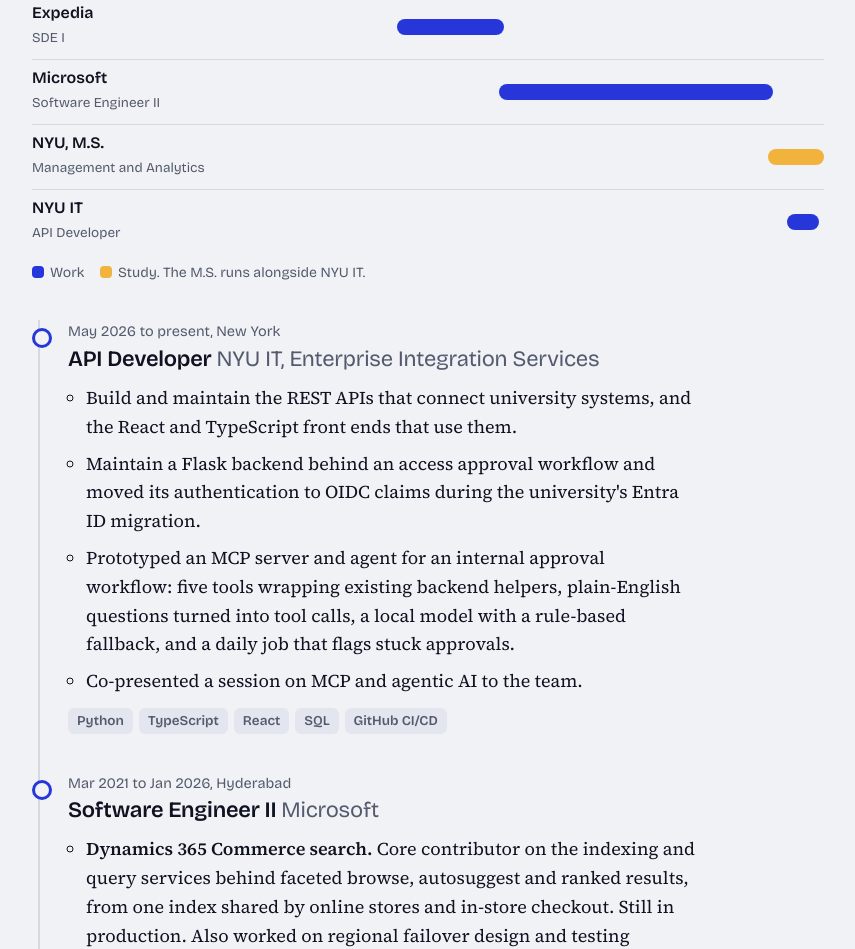
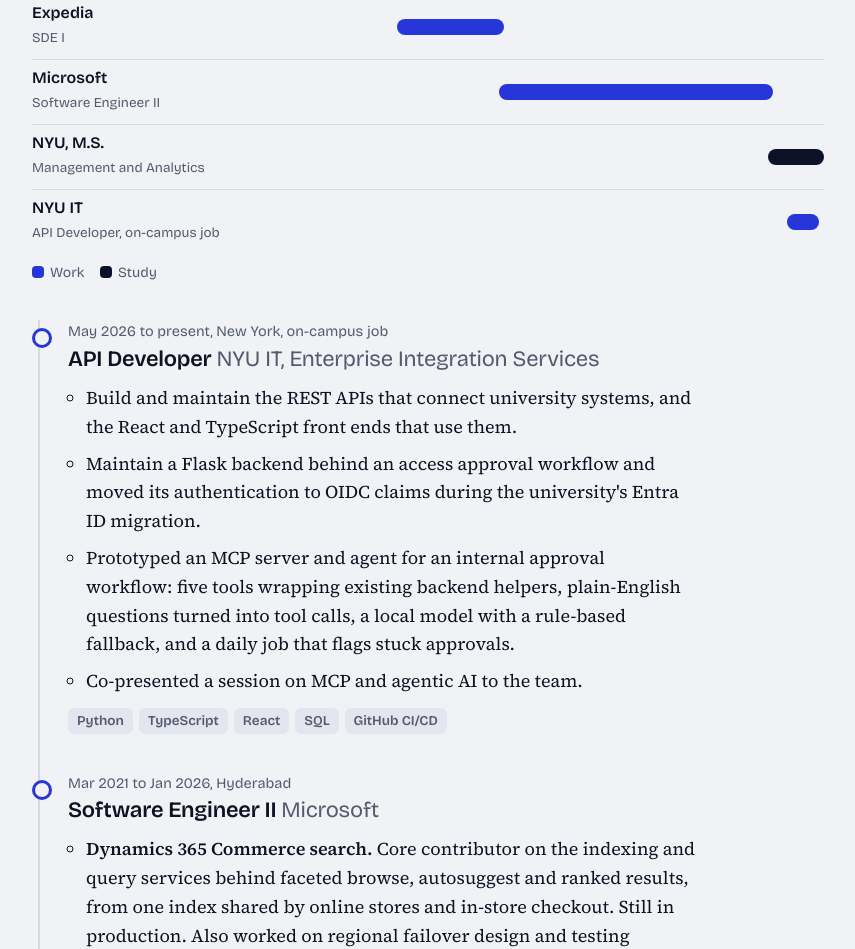
Before and after one commit to Khushboo-Mishra/Khushboo-Mishra.github.io, a plain HTML site: page index.html in a window 1280 px wide. Shown: the part 7699-8648 px from the top of the page, without its empty margins (374-1229 px from the left). Drawn offline with nearby package versions, Linux system fonts and the light colour scheme; no server answers.

Commit message:
Mark NYU IT as on-campus job, update timeline key

```diff
--- a/index.html
+++ b/index.html
@@ -157,12 +157,12 @@ h3{font-family:var(--display);font-weight:600;font-size:22px;line-height:1.2;let
 .g-axis span{position:absolute;transform:translateX(-50%);font-family:var(--display);font-size:13px;color:var(--muted)}
 .g-bar{position:absolute;top:0;height:100%;border-radius:8px;transform-origin:left}
 .g-bar.work{background:var(--blue)}
-.g-bar.study{background:var(--amber)}
+.g-bar.study{background:var(--night)}
 .g-key{font-family:var(--display);font-size:14px;color:var(--muted);margin-top:8px}
 .g-key i{display:inline-block;width:12px;height:12px;border-radius:4px;margin:0 6px 0 12px;vertical-align:-1px}
 .g-key i:first-child{margin-left:0}
 .g-key i.work{background:var(--blue)}
-.g-key i.study{background:var(--amber)}
+.g-key i.study{background:var(--night)}
 .js .anim .f-bar,.js .anim .g-bar{transform:scaleX(0)}
 .js .anim.play .f-bar,.js .anim.play .g-bar{transform:scaleX(1);transition:transform .9s cubic-bezier(.2,.7,.2,1);transition-delay:calc(var(--i,0) * .12s)}
 
@@ -474,20 +474,20 @@ footer{margin-top:64px;font-family:var(--display);font-size:14px;color:var(--mut
 <section id="experience" aria-labelledby="exp-h">
   <h2 id="exp-h">Experience</h2>
   <p class="lede">From C++ tooling at Samsung to retail AI at Microsoft.</p>
-  <div class="gantt anim" role="img" aria-label="Career timeline: Samsung 2016 to 2018, Bounce 2018 to 2019, Expedia 2019 to 2021, Microsoft 2021 to 2026, NYU M.S. 2026, NYU IT 2026 to present">
+  <div class="gantt anim" role="img" aria-label="Career timeline: Samsung 2016 to 2018, Bounce 2018 to 2019, Expedia 2019 to 2021, Microsoft 2021 to 2026, NYU M.S. 2026, NYU IT (on-campus job) 2026 to present">
     <div class="g-row g-axis"><div class="g-label"></div><div class="g-track"><span style="left:3.23%">2017</span><span style="left:22.58%">2019</span><span style="left:41.94%">2021</span><span style="left:61.29%">2023</span><span style="left:80.65%">2025</span></div></div>
     <div class="g-row" style="--i:0"><div class="g-label"><b>Samsung</b><span>Engineer</span></div><div class="g-track"><i class="g-bar work" style="left:0.00%;width:19.35%"></i></div></div>
     <div class="g-row" style="--i:1"><div class="g-label"><b>Bounce</b><span>Software Engineer</span></div><div class="g-track"><i class="g-bar work" style="left:20.16%;width:6.45%"></i></div></div>
     <div class="g-row" style="--i:2"><div class="g-label"><b>Expedia</b><span>SDE I</span></div><div class="g-track"><i class="g-bar work" style="left:25.81%;width:18.55%"></i></div></div>
     <div class="g-row" style="--i:3"><div class="g-label"><b>Microsoft</b><span>Software Engineer II</span></div><div class="g-track"><i class="g-bar work" style="left:43.55%;width:47.58%"></i></div></div>
     <div class="g-row" style="--i:4"><div class="g-label"><b>NYU, M.S.</b><span>Management and Analytics</span></div><div class="g-track"><i class="g-bar study" style="left:90.32%;width:9.68%"></i></div></div>
-    <div class="g-row" style="--i:5"><div class="g-label"><b>NYU IT</b><span>API Developer</span></div><div class="g-track"><i class="g-bar work" style="left:93.55%;width:5.65%"></i></div></div>
-    <p class="g-key"><i class="work"></i>Work <i class="study"></i>Study. The M.S. runs alongside NYU IT.</p>
+    <div class="g-row" style="--i:5"><div class="g-label"><b>NYU IT</b><span>API Developer, on-campus job</span></div><div class="g-track"><i class="g-bar work" style="left:93.55%;width:5.65%"></i></div></div>
+    <p class="g-key"><i class="work"></i>Work <i class="study"></i>Study</p>
   </div>
   <div style="height:36px"></div>
   <ol class="tl">
     <li>
-      <div class="when">May 2026 to present, New York</div>
+      <div class="when">May 2026 to present, New York, on-campus job</div>
       <h3>API Developer <span class="org">NYU IT, Enterprise Integration Services</span></h3>
       <ul>
         <li>Build and maintain the REST APIs that connect university systems, and the React and TypeScript front ends that use them.</li>
```
